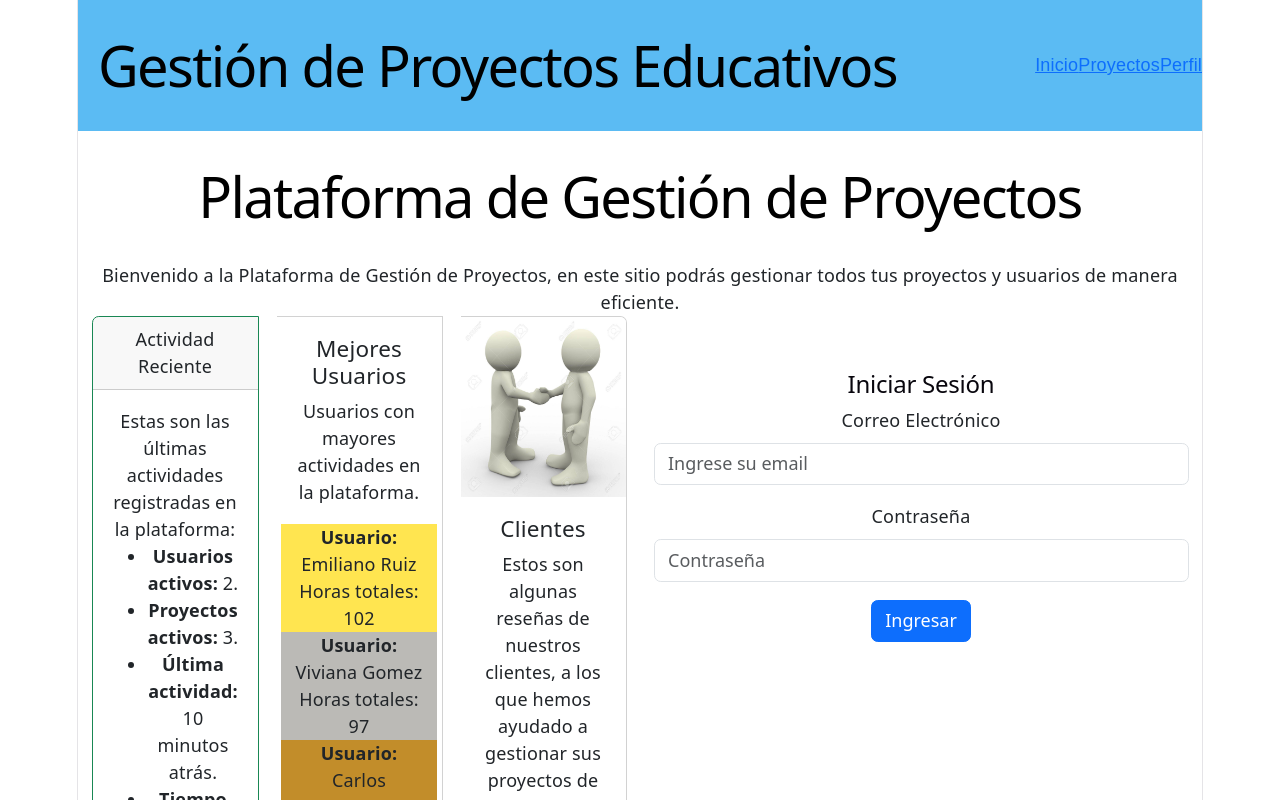
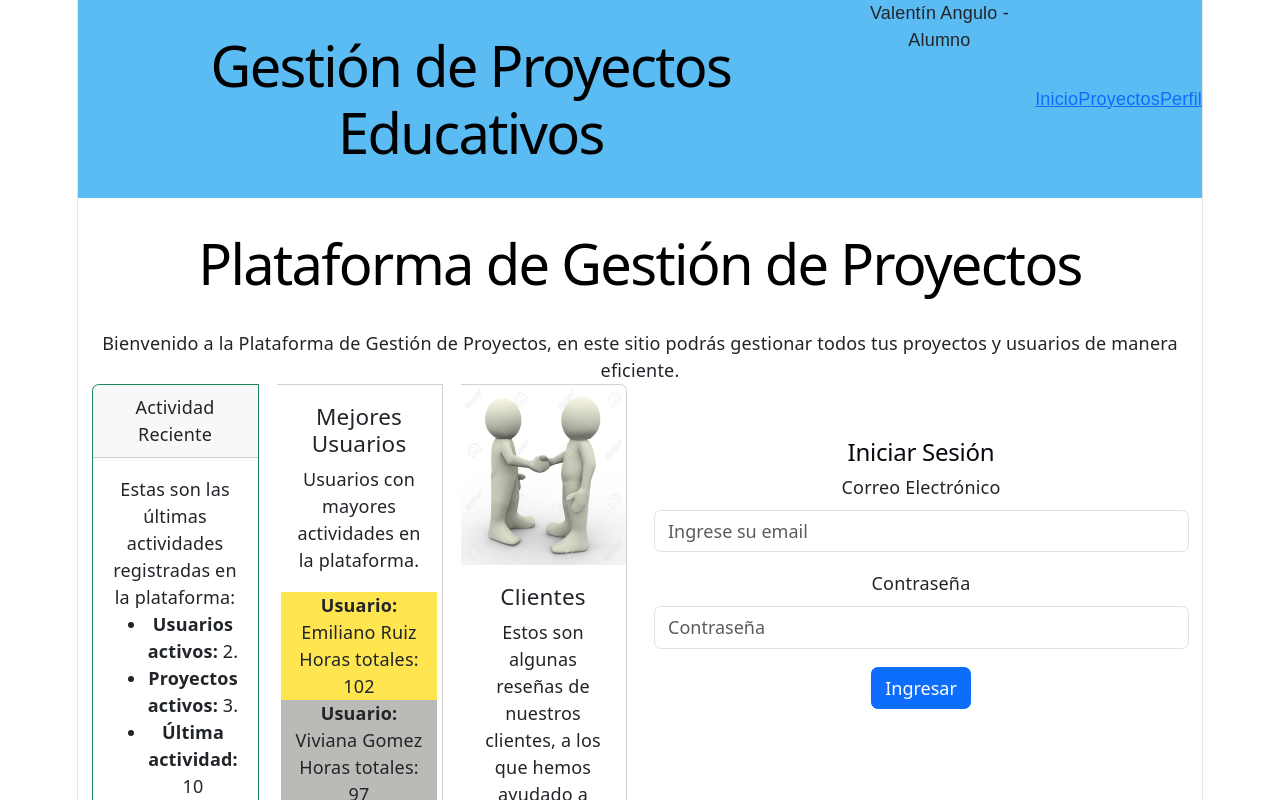
Before and after one commit to slendertroll777/pv_tp3_grupo2, a React (Vite) app: page / in a window 1280 px wide. Shown: the top 800 px of the page. Built offline with nearby package versions, Linux system fonts and the light colour scheme.

Commit message:
Usamos usuariocontext en header Chosco

```diff
--- a/src/components/Header.jsx
+++ b/src/components/Header.jsx
@@ -1,13 +1,18 @@
 import '/src/assets/css/header.css';
 import Nav from "./Nav";
+import { useContext } from "react";
+import { UsuarioContext } from "../context/UsuarioContext";
 
 const Header = () => {
+  const { usuario } = useContext(UsuarioContext);
   return (
     <header>
       <h1>Gestión de Proyectos Educativos</h1>
+      <div>
+        {usuario.nombre} - {usuario.rol}
+      </div>
       <Nav />
     </header>
-
   );
 };
 export default Header;
```
